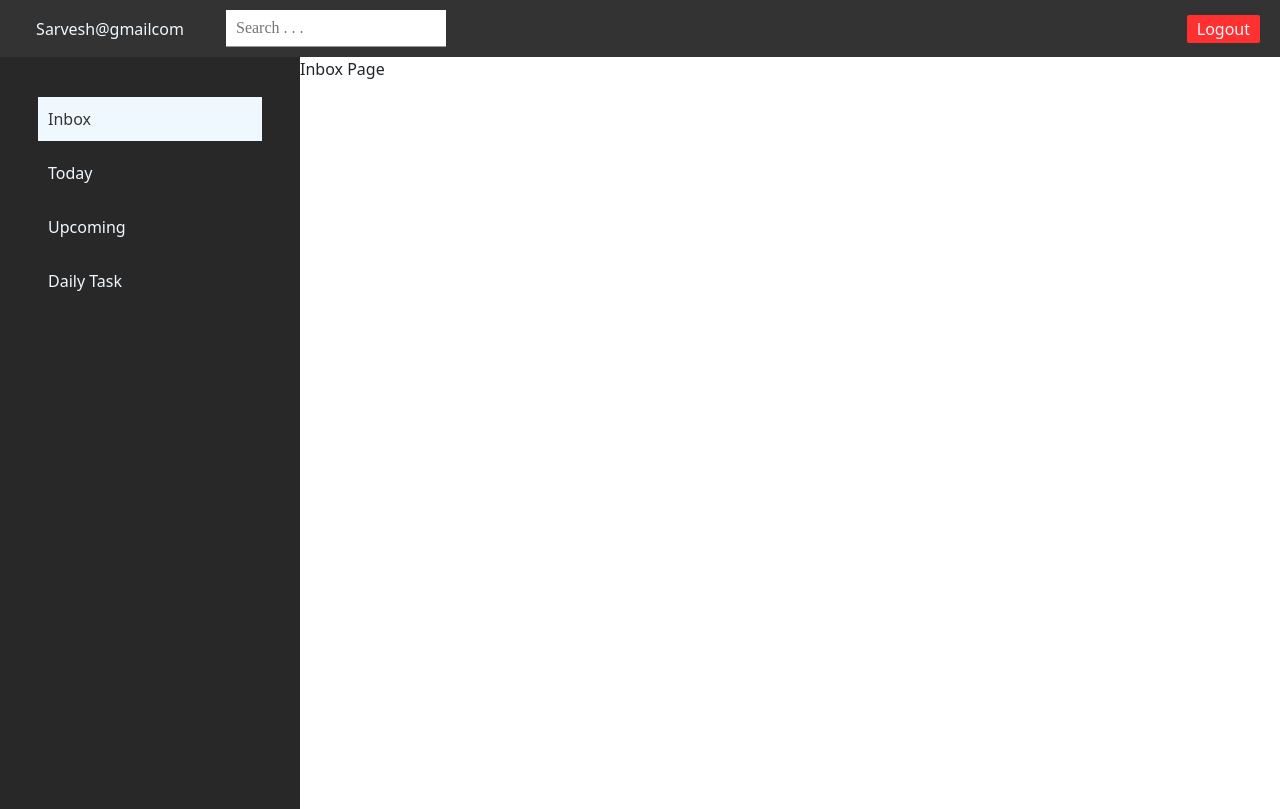
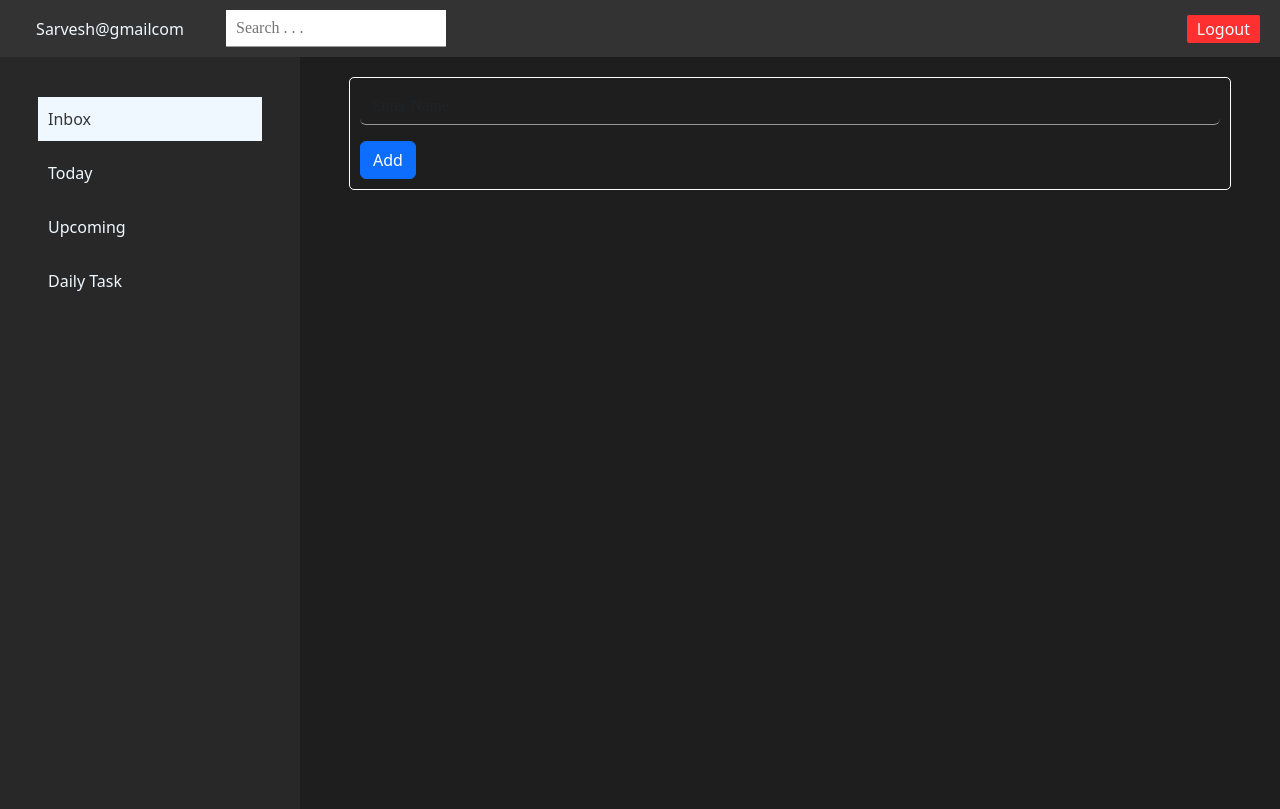
Before and after one commit to SarveshG2002/to-do-list, a React (Vite) app: page /dashboard/inbox in a window 1280 px wide. Built offline with nearby package versions, Linux system fonts and the light colour scheme; sample sign-in values are in the browser's storage.

Commit message:
new List Div Created

```diff
--- a/src/Dashboard.css
+++ b/src/Dashboard.css
@@ -3,3 +3,42 @@
     grid-template-columns: 300px auto;
     height: 94vh;
 }
+
+.content{
+
+    background-color: #1e1e1e;
+    color: aliceblue;
+    display: flex;
+    /* justify-content: space-around; */
+    flex-direction: column;
+    /* justify-content: space-evenly; */
+    align-items: center;
+}
+
+.new-add{
+    margin-top: 20px;
+    /* background-color: aliceblue; */
+    /* color: #1e1e1e; */
+    border: 1px solid white;
+    border-radius: 5px;
+    padding: 10px;
+    width: 90%;
+}
+
+.new-add input {
+    width: 100%;
+    display: block;
+    border: none;
+    border-bottom: 1px solid #999;
+    /* padding: 6px 30px; */
+    font-family: Poppins;
+    box-sizing: border-box;
+    background-color: #1e1e1e;
+    color: aliceblue;
+}
+
+.new-add input:focus {
+
+    background-color: #1e1e1e;
+    color: aliceblue;
+}
--- a/src/Login.jsx
+++ b/src/Login.jsx
@@ -13,7 +13,7 @@ function LoginPage() {
         const username = localStorage.getItem('username');
         if (username) {
             // Navigate to dashboard if username exists
-            navigate('/dashboard');
+            navigate('/dashboard/inbox');
         }
     }, []);
 
--- a/src/Navbar.css
+++ b/src/Navbar.css
@@ -7,6 +7,7 @@ nav{
     align-items: center;
     justify-content: space-between;
     /* justify-content: ; */
+    /* box-shadow: 0px 40px 60px rgba(255, 255, 255, 0.1); */
 }
 
 nav .navele{
--- a/src/components/Inbox.jsx
+++ b/src/components/Inbox.jsx
@@ -1,7 +1,17 @@
 import React from 'react';
 
 function Inbox() {
-    return <div>Inbox Page</div>;
+    return (
+        <>
+            <div className='new-add'>
+                <div class="form-group required">
+                    <input type="text" name="designation_name" class="form-control" id="designation_name" placeholder="Enter Name" required="" minlength="3" maxlength="30" />
+                </div>
+                <button className='btn btn-primary mt-3'>Add</button>
+            </div>
+
+        </>
+    );
 }
 
 export default Inbox;
```
